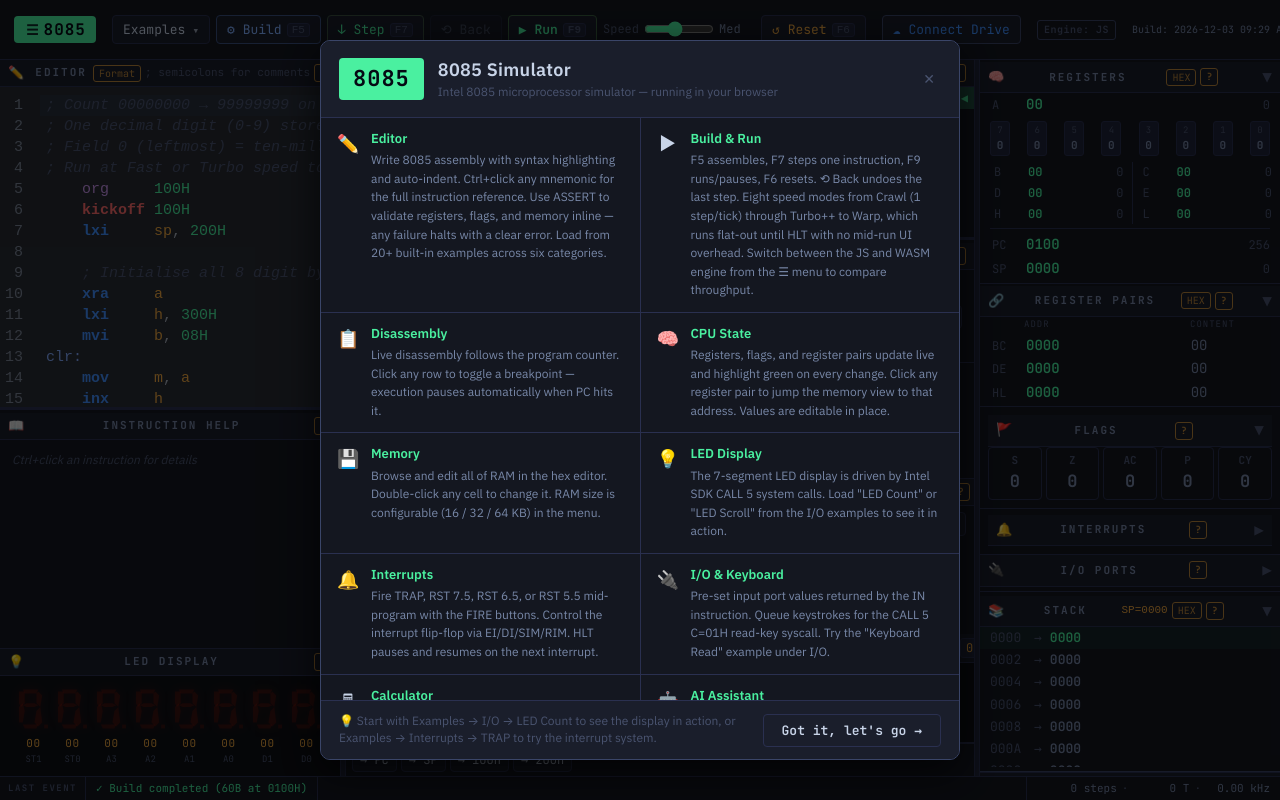
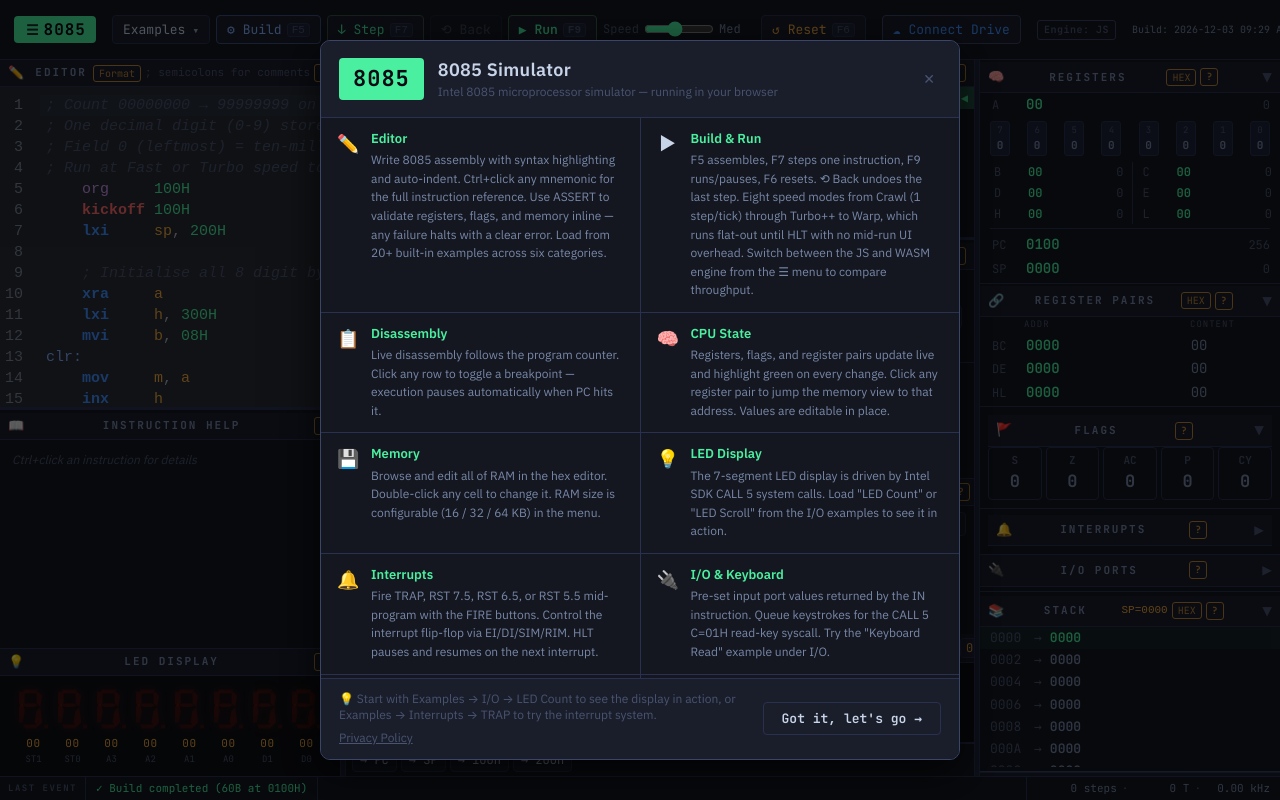
Before and after one commit to selfmodify/sim8085wasm, a React (Vite) app in the folder web/: page / in a window 1280 px wide. Built offline with nearby package versions, Linux system fonts and the light colour scheme; the HTML template or start-up script is replaced by a standard one.

Commit message:
Add Privacy Policy link to the Welcome Modal

```diff
--- a/web/src/App.jsx
+++ b/web/src/App.jsx
@@ -2129,7 +2129,10 @@
           ))}
         </div>
         <div className="welcome-footer">
-          <span className="welcome-tip">💡 Start with Examples → I/O → LED Count to see the display in action, or Examples → Interrupts → TRAP to try the interrupt system.</span>
+          <span className="welcome-tip">
+            💡 Start with Examples → I/O → LED Count to see the display in action, or Examples → Interrupts → TRAP to try the interrupt system.<br/>
+            <a href="./privacy.html" target="_blank" rel="noreferrer" style={{ color: 'inherit', display: 'inline-block', marginTop: 6 }}>Privacy Policy</a>
+          </span>
           <button className="btn welcome-btn" onClick={onClose}>Got it, let's go →</button>
         </div>
       </div>
@@ -2299,17 +2302,17 @@
     <div className="help-overlay" onClick={onClose}>
       <div className="shortcuts-modal" onClick={e => e.stopPropagation()} style={{ width: 420 }}>
         <div className="help-hd">
-          <span className="help-mnem">Load from Drive</span>
+          <span className="help-mnem">Load from "sim8085" Folder</span>
           <button className="help-close" onClick={onClose}>✕</button>
         </div>
         <div className="shortcuts-body" style={{ padding: 0, maxHeight: '50vh' }}>
           {loading ? (
-            <div style={{ padding: '20px', textAlign: 'center', color: 'var(--text3)' }}>Loading files…</div>
+            <div style={{ padding: '20px', textAlign: 'center', color: 'var(--text3)' }}>Loading files from "sim8085" folder…</div>
           ) : files.length === 0 ? (
             <div style={{ padding: '20px', textAlign: 'center', color: 'var(--text3)' }}>No files found in the "sim8085" folder.</div>
           ) : files.map(f => (
             <button key={f.id} className="bmenu-item" style={{ width: '100%', borderBottom: '1px solid var(--border)' }} onClick={() => onSelect(f.id, f.name)}>
-              📄 {f.name}
+              📄 <span style={{ opacity: 0.5, marginRight: 4 }}>sim8085/</span>{f.name}
             </button>
           ))}
         </div>
@@ -3052,7 +3055,7 @@
   }
 
   async function performLoad(token) {
-    setMsg('Fetching files from Google Drive…')
+    setMsg('Fetching files from "sim8085" folder on Google Drive…')
     setDriveLoading(true)
     setDriveFiles([])
     try {
```
